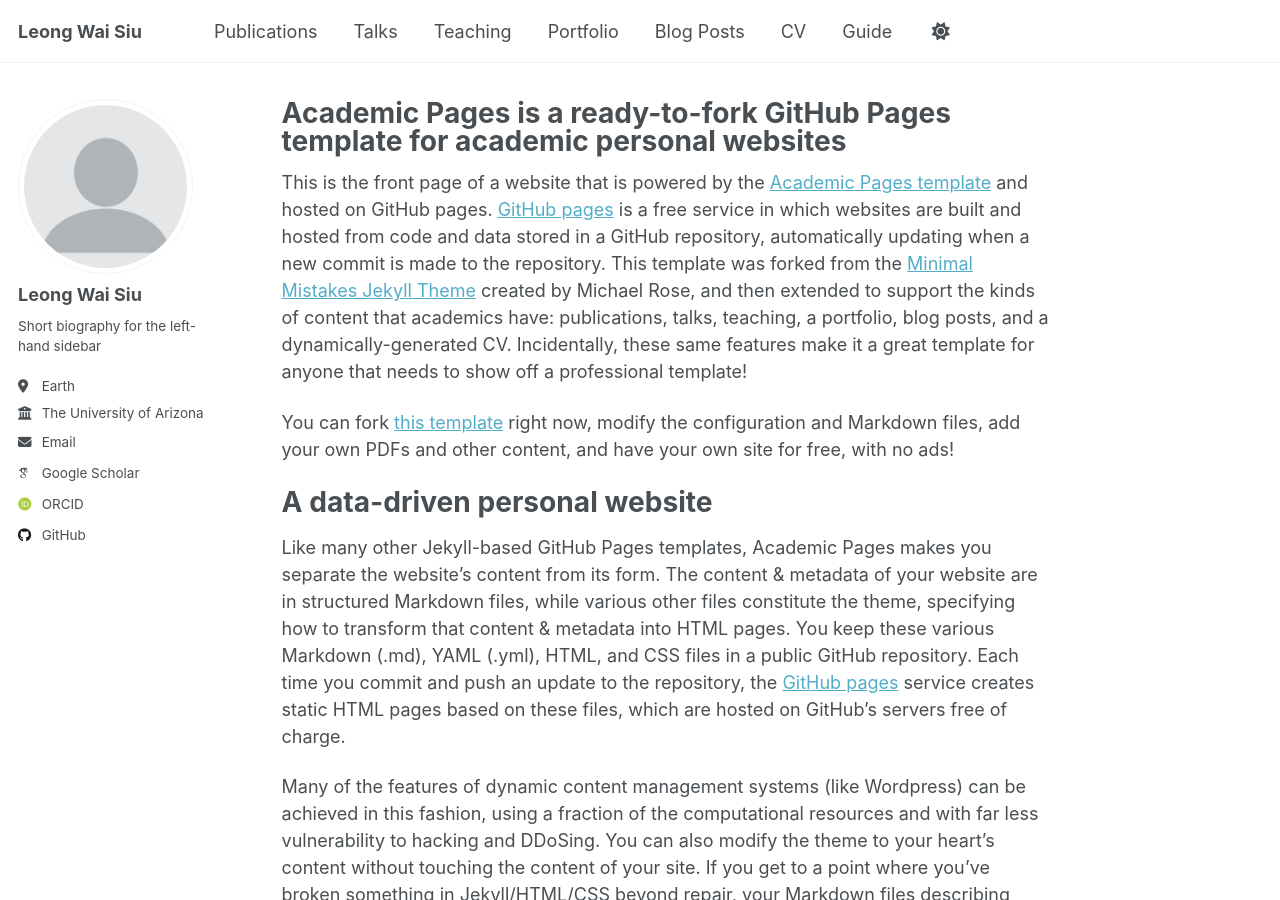
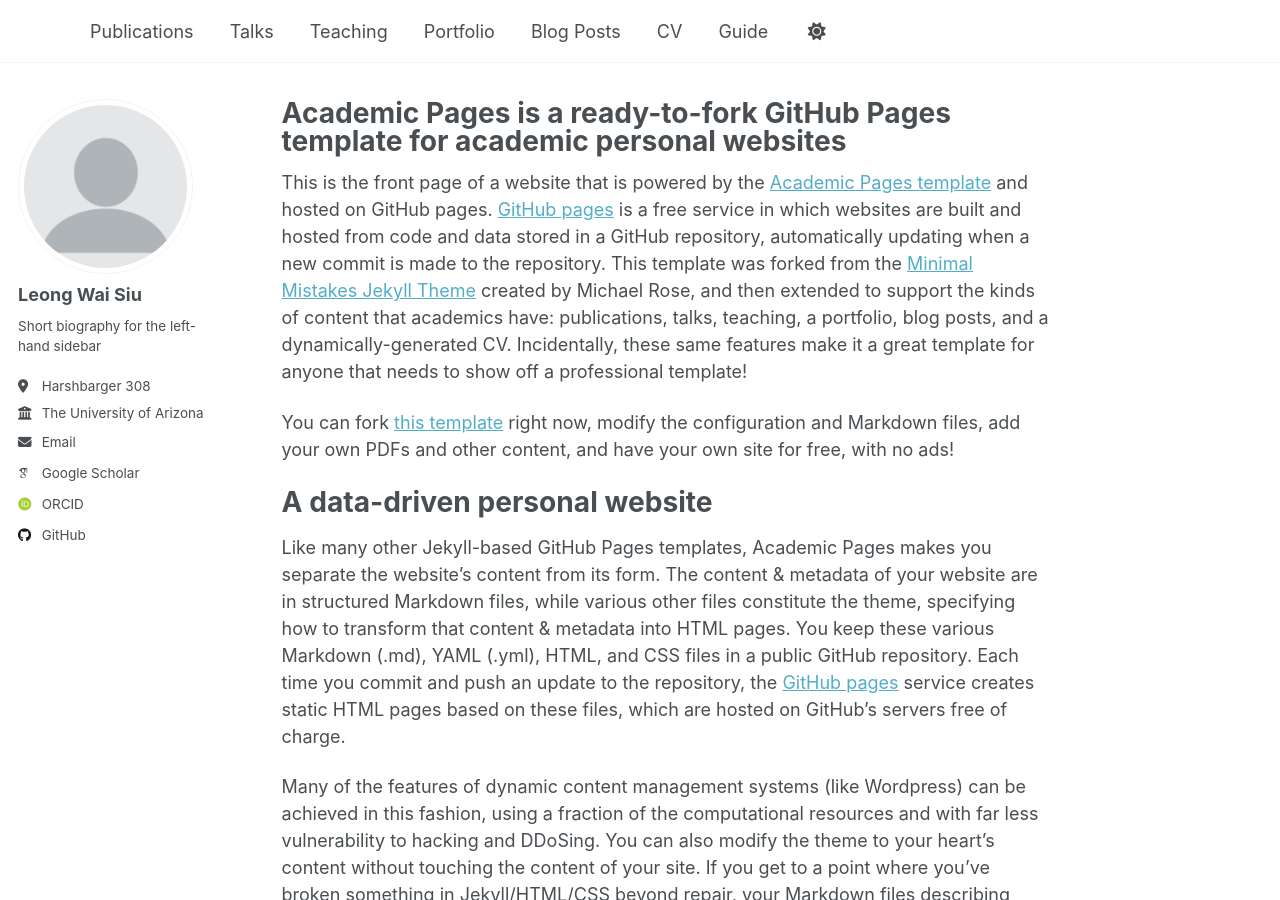
Before and after one commit to leongwaisiu/leongwaisiu.github.io, a Jekyll site: the page built from _pages/about.md, in a window 1280 px wide and 900 px high. Built offline with Jekyll 4.4.1, drawn with Linux system fonts in a browser that asks for light colours; some web fonts are replaced; a script that is not in the unit is left out.

Commit message:
Update _config.yml

```diff
--- a/_config.yml
+++ b/_config.yml
@@ -9,13 +9,13 @@
 # Basic Site Settings
 locale                   : "en-US"
 site_theme               : "default" # Currently available options are "default", "air"
-title                    : "Leong Wai Siu"
+title                    : " "
 title_separator          : "-"
 name                     : &name "Your Name"
 description              : &description "personal description"
-url                      : https://academicpages.github.io # the base hostname & protocol for your site e.g. "https://[your GitHub username].github.io" or if you already have some other page hosted on Github then use "https://[your GitHub username].github.io/[Your Repo Name]"
+url                      : https://leongwaisiu.github.io # the base hostname & protocol for your site e.g. "https://[your GitHub username].github.io" or if you already have some other page hosted on Github then use "https://[your GitHub username].github.io/[Your Repo Name]"
 baseurl                  : "" # the subpath of your site, e.g. "/blog"
-repository               : "academicpages/academicpages.github.io"
+repository               : "leongwaisiu/leongwaisiu.github.io"
 
 # Site Author - The following control what appear as part of the author content on the side bar.
 #               If a field is blank the icon and link will not appear, otherwise it will be shown.
@@ -26,18 +26,18 @@ author:
   name             : "Leong Wai Siu"
   pronouns         : # example: "she/her"
   bio              : "Short biography for the left-hand sidebar"
-  location         : "Earth"
+  location         : "Harshbarger 308"
   employer         : "The University of Arizona"
   uri              : # URL
-  email            : "none@example.org"
+  email            : "leongwaisiu@arizona.edu"
 
   # Academic websites
   academia         : # URL
   arxiv            : # URL - Update with the correct link to your profile
-  googlescholar    : "https://scholar.google.com/citations?user=PS_CX0AAAAAJ"
+  googlescholar    : "https://scholar.google.com/citations?user=qnvynNIAAAAJ&hl=en"
   inspire-hep      : # URL
   impactstory      : # URL
-  orcid            : "http://orcid.org/yourorcidurl"
+  orcid            : "https://orcid.org/0000-0002-1271-8445"
   semantic         : # URL
   pubmed           : # URL
   researchgate     : # URL
```
